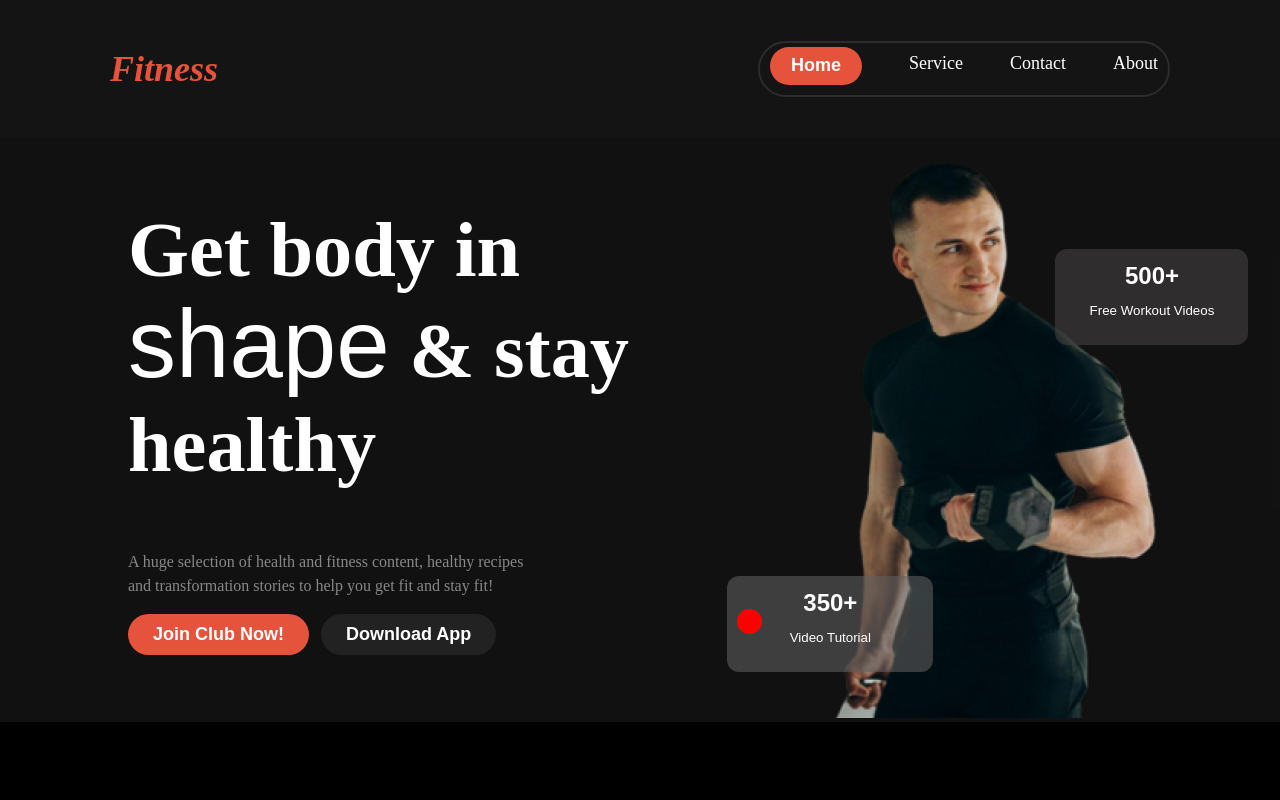
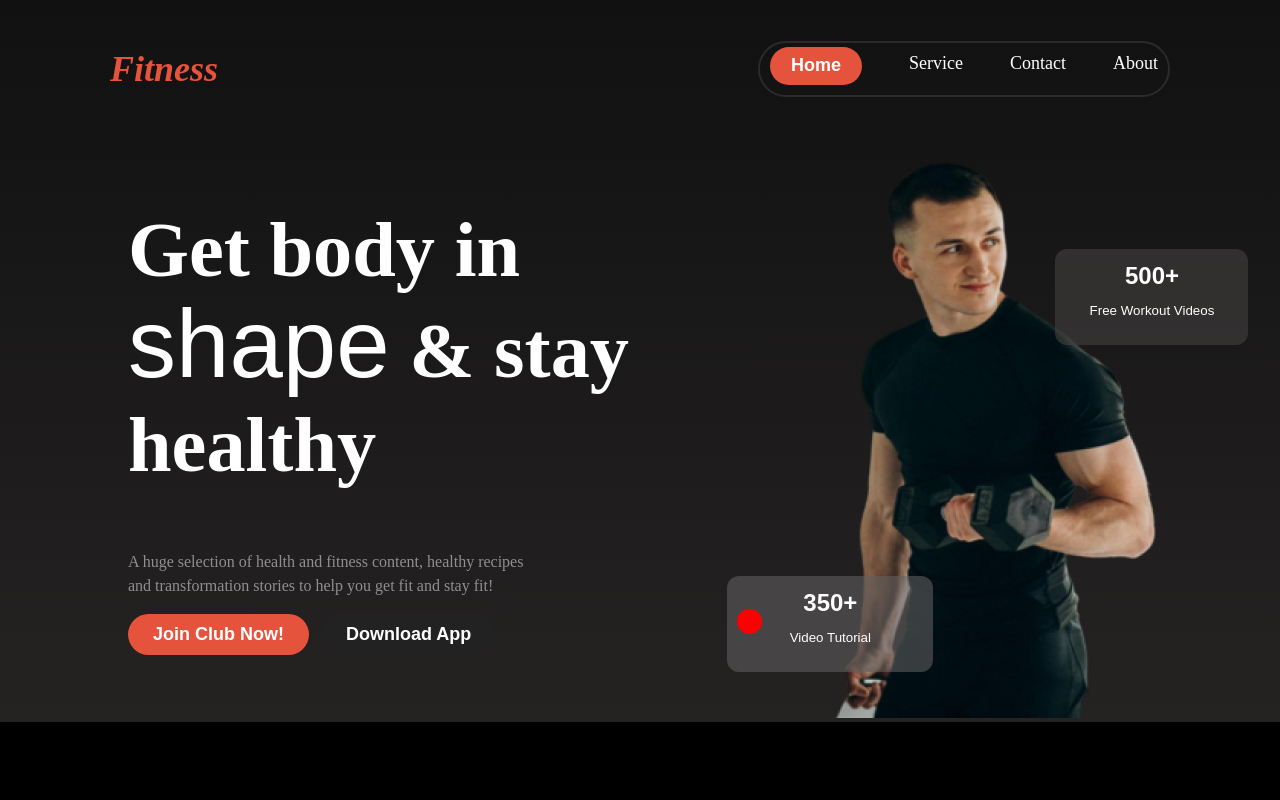
Before and after one commit to nbappi13/B10-A2-Task, a plain HTML site: page index.html in a window 1280 px wide. Shown: the top 800 px of the page. Drawn offline with Linux system fonts and the light colour scheme; a web font is replaced by a local one.

Commit message:
added linear ingrideient on header

```diff
--- a/index.html
+++ b/index.html
@@ -13,7 +13,7 @@
 
 </head>
 <body>
-    <header style="background-color: rgb(20, 20, 20);;">
+    <header class="header-part">
         <!-- NAVBAR STARTS HERE -->
         <nav>
             <div class="nav-div   d-flex">
@@ -37,7 +37,7 @@
 
 
         <!-- BANNER SECTION STARTS HERE -->
-        <section class="banner-sec  bg-color-2">
+        <section class="banner-sec">
             <div class="banner   d-flex">
                 <div class="banner-content">
                     <h1>Get body in <span id="ban-shape-span">shape</span> & stay healthy</h1>
@@ -335,7 +335,7 @@
         <!-- MEET TEAM SECTION ENDS HERE  -->
 
 
-
+        <!-- CREATIVE SECTION STARTS HERE -->
         <section class="Creative-Section">
             <div class="service-container">
                 <h2>Our Services</h2>
@@ -361,9 +361,10 @@
                 </div>
             </div>
 
-                </div>
+            </div>
 
         </section>
+        <!-- CREATIVE SECTION ENDS HERE -->
     </main>
 
 
--- a/styles/style.css
+++ b/styles/style.css
@@ -29,6 +29,10 @@
 body {
   max-width: 1440px;
   margin: 0 auto;
+}
+
+.header-part {
+  background-image: linear-gradient(  180deg,  rgba(17, 17, 17, 1), rgba(31, 28, 28, 0.973));
 }
 
 /* NAVBAR STARTS HERE */
@@ -737,11 +741,8 @@ select {
 /* MEET TEAM SECTION ENDS HERE */
 
 
-/* HELLO */
 
-.Creative-Section {
-  /* background-color: black; */
-}
+/* CREATIVE SECTION STARTS HERE */
 .service-container {
   width: 1060px;
   align-items: center;
@@ -779,7 +780,7 @@ select {
   border-radius: 16px;
   width: 344px;
   height: 385px;
-  box-shadow: 0px 16px 32px -8px rgba(12, 12, 13, 0.4);
+  box-shadow: 0 4px 8px yellowgreen;
 
 }
 
@@ -831,7 +832,7 @@ padding-right: 140px;
   background-color: tomato;
 }
 
-/* HELLO */
+/* CREATIVE SECTION ENDS HERE */
 
 
 /* FOOTER SECTION STARTS HERE */
```
